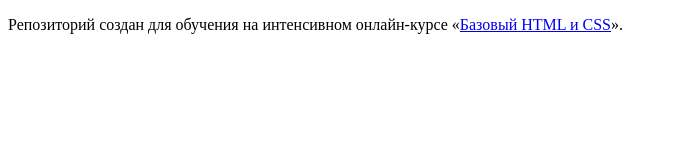
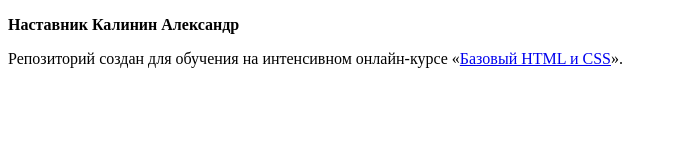
Before and after one commit to EkaterinaEnot1/396445-gllacy, a plain HTML site: page index.html in a window 1280 px wide. Shown: the whole page, without its empty margins (0-677 px from the left). Drawn offline with Linux system fonts and the light colour scheme.

Commit message:
сторока 10

```diff
--- a/index.html
+++ b/index.html
@@ -5,7 +5,7 @@
     <title>HTML Academy: Глейси</title>
   </head>
   <body>
-
+    <p><b>Наставник Калинин Александр</b></p>
     <p>Репозиторий создан для обучения на интенсивном онлайн‑курсе «<a href="https://htmlacademy.ru/intensive/htmlcss">Базовый HTML и CSS</a>».</p>
 
   </body>
```
